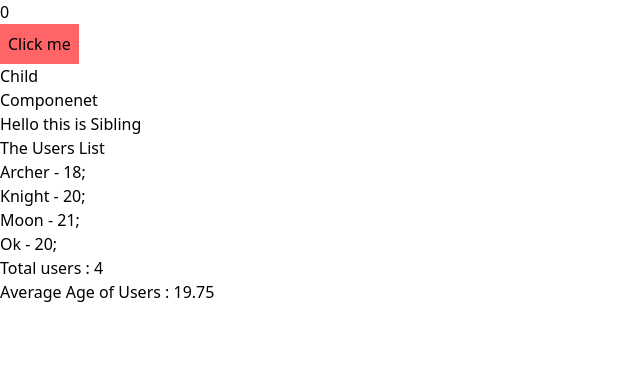
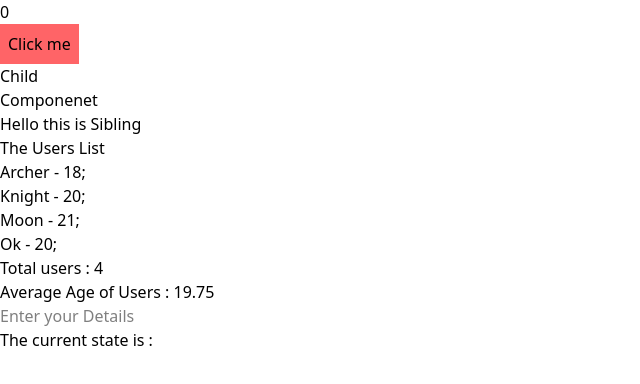
Before and after one commit to Suthirtha2004/React-JS_NOTES, a React (Vite) app in the folder react-basics/: page / in a window 1280 px wide. Shown: the top 384 px of the page, without its empty margins (0-640 px from the left). Built offline with nearby package versions, Linux system fonts and the light colour scheme.

Commit message:
Lifting State up

```diff
--- a/react-basics/src/App.jsx
+++ b/react-basics/src/App.jsx
@@ -4,6 +4,7 @@ import { Event_props } from './Components/EventProps'
 import { EventPropagate } from './Components/EventPropagation'
 import { State } from './Components/Hooks/State'
 import { Derived_State } from './Components/Array'
+import { Lifting_State } from './Components/Liftingstateup'
 // import {Gadgets}  from '../src/Components/Technical'
 // import Create_new_Component from './Components/NewComponents' //Normal Expot and Import
 //import Header,{ Create_new_Component, Footer} from './Components/NewComponents'
@@ -27,7 +28,9 @@ function App() {
     < State/>
     <Silbling_component />
     <Derived_State />
+    <Lifting_State />
     </>
+
 
   )
 
--- /dev/null
+++ b/react-basics/src/Components/Liftingstateup.jsx
@@ -0,0 +1,34 @@
+import { useState } from "react";
+
+export const Lifting_State = () =>{
+   const [inputVal,setInputVal] = useState("");
+
+    return (
+        <>
+        <InputField inputval ={inputVal} setInputVal ={setInputVal}/>
+        <DisplayComponent inputVal ={inputVal} />
+
+        </>
+    )
+}
+
+const InputField =({inputVal,setInputVal}) =>{
+
+    return(
+        <>
+        <input
+        type ="text"
+        placeholder="Enter your Details"
+        value={inputVal}
+        onChange ={(e)=>setInputVal(e.target.value)}
+         />
+         </>
+    )
+}
+
+const DisplayComponent = ({inputVal}) =>{
+    return(
+        <>
+        <p>The current state is : {inputVal}</p></>
+    )
+}
```
